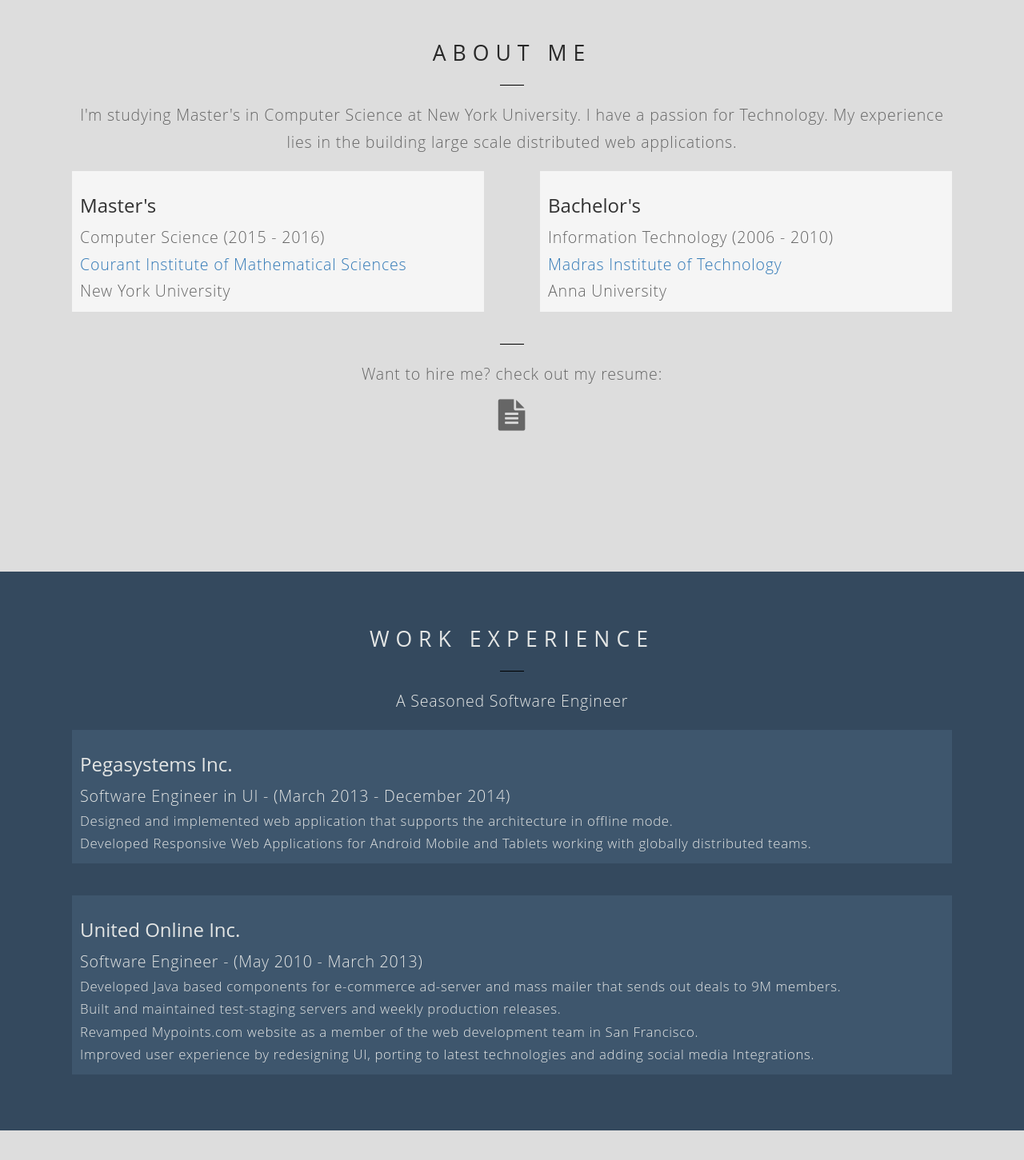
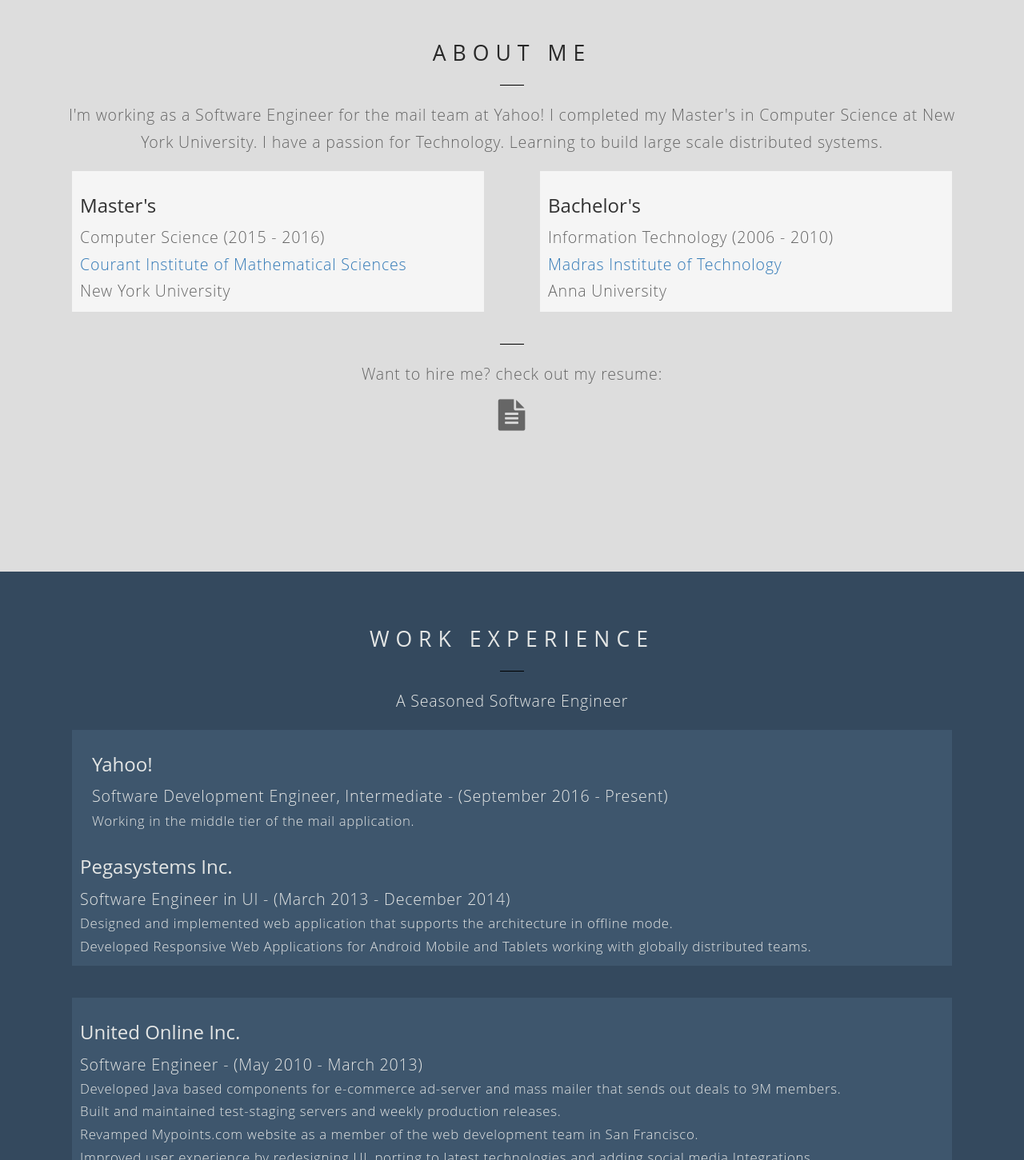
Before and after one commit to Narasimman/Portfolio, a plain HTML site: page index.html in a window 1280 px wide. Shown: the part 780-2231 px from the top of the page at 80% size. Drawn offline with nearby package versions, Linux system fonts and the light colour scheme.

Commit message:
add yahoo exp

```diff
--- a/index.html
+++ b/index.html
@@ -41,7 +41,7 @@
 
 					<h1 class="animated fadeInUp">NARASIMMAN SAIRAM</h1>
 
-					<p id="about-me" class="animated fadeInUp">Graduate Student at NYU . Software Engineer . Technology Enthusiast</p>
+					<p id="about-me" class="animated fadeInUp">Software Engineer at Yahoo! . Master's in Computer Science in  NYU . Technology Enthusiast</p>
 
 					<img src="images/headshot.jpg"/>
 					<div class="dash animated fadeIn"></div>
@@ -86,7 +86,7 @@
 			<div class="col-md-12 center">
 				<h1>ABOUT ME</h1>
 				<div class="dash animated fadeIn"></div>
-				<p>I'm studying Master's in Computer Science at New York University. I have a passion for Technology. My experience lies in the building large scale distributed web applications.</p>
+				<p>I'm working as a Software Engineer for the mail team at Yahoo! I completed my Master's in Computer Science at New York University. I have a passion for Technology. Learning to build large scale distributed systems.</p>
 			</div>
 			<div class="row">
 				<div class="col-md-6">
@@ -129,6 +129,13 @@
 
 			<div class="row">
 				<div class="col-md-12">
+					<div class="col-md-12">
+				           <div class="box">
+				            	<h3 class="animated fadeInUp"> Yahoo! </h3>
+					        <p> Software Development Engineer, Intermediate - (September 2016 - Present)</p>
+					        <p class="job-desc">Working in the middle tier of the mail application. </p>
+					   </div>
+					</div>
 					<div class="box">
 						<h3 class="animated fadeInUp"> Pegasystems Inc. </h3>
 						<p> Software Engineer in UI - (March 2013 - December 2014)</p>
```
